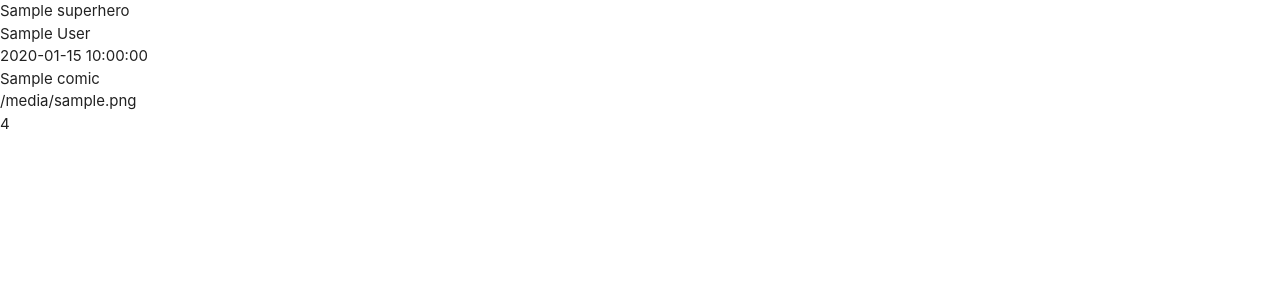
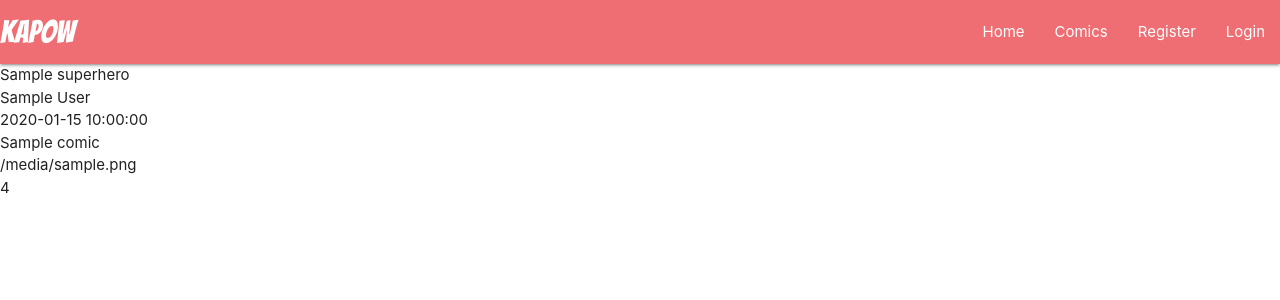
Before and after one commit to dsteyn44/comic_craze_MS3, a Flask app: page / in a window 1280 px wide. Shown: the top 300 px of the page. Run offline with Flask 2, Linux system fonts and the light colour scheme; a database or web service that is not in the repository returns one stand-in record (values such as "Sample title"); some libraries are stand-ins or nearby versions.

Commit message:
Create materialize Navbar & Sidebar. Import Google font banger

```diff
--- a/app.py
+++ b/app.py
@@ -21,7 +21,7 @@ mongo = PyMongo(app)
 @app.route("/get_comics")
 def get_comics():
     comics = mongo.db.comics.find()
-    return render_template("comic.html", comics=comics)
+    return render_template("comics.html", comics=comics)
 
 
 if __name__ == "__main__":
--- a/static/css/style.css
+++ b/static/css/style.css
@@ -1,50 +1,5 @@
+@import url('https://fonts.googleapis.com/css2?family=Bangers&family=Roboto&display=swap');
 
-nav ul a,
-nav .brand-logo {
-  color: #444;
+.logo-text {
+    font-family: 'Bangers', cursive;
 }
-
-p {
-  line-height: 2rem;
-}
-
-.sidenav-trigger {
-  color: #26a69a;
-}
-
-.parallax-container {
-  min-height: 380px;
-  line-height: 0;
-  height: auto;
-  color: rgba(255,255,255,.9);
-}
-  .parallax-container .section {
-    width: 100%;
-  }
-
-@media only screen and (max-width : 992px) {
-  .parallax-container .section {
-    position: absolute;
-    top: 40%;
-  }
-  #index-banner .section {
-    top: 10%;
-  }
-}
-
-@media only screen and (max-width : 600px) {
-  #index-banner .section {
-    top: 0;
-  }
-}
-
-.icon-block {
-  padding: 0 15px;
-}
-.icon-block .material-icons {
-  font-size: inherit;
-}
-
-footer.page-footer {
-  margin: 0;
-}
--- a/static/js/script.js
+++ b/static/js/script.js
@@ -0,0 +1,3 @@
+$(document).ready(function(){
+    $('.sidenav').sidenav();
+  });
--- a/templates/base.html
+++ b/templates/base.html
@@ -1,26 +1,49 @@
 <!DOCTYPE html>
 <html lang="en">
+
 <head>
   <meta charset="UTF-8">
   <meta http-equiv="X-UA-Compatible" content="IE=edge">
   <meta name="viewport" content="width=device-width, initial-scale=1.0">
   <link rel="stylesheet" href="https://cdnjs.cloudflare.com/ajax/libs/materialize/1.0.0/css/materialize.min.css">
-    <link href="https://fonts.googleapis.com/css2?family=Material+Icons"
-      rel="stylesheet">
-    <link rel="stylesheet" href="{{ url_for('static', filename='css/style.css') }}" type="text/css">  <link rel="stylesheet" href="https://cdnjs.cloudflare.com/ajax/libs/font-awesome/5.15.3/css/all.min.css">
+  <link href="https://fonts.googleapis.com/css2?family=Material+Icons" rel="stylesheet">
+  <link rel="stylesheet" href="{{ url_for('static', filename='css/style.css') }}" type="text/css">
+  <link rel="stylesheet" href="https://cdnjs.cloudflare.com/ajax/libs/font-awesome/5.15.3/css/all.min.css">
   {% block styles %}
   {% endblock %}
   <title>Kapow Comic Collection</title>
 </head>
+
 <body>
   <!--Navbar from materialize-->
-
+  <nav>
+    <div class="nav-wrapper nav-extended">
+      <a href="#!" class="brand-logo logo-text">Kapow</a>
+      <a href="#" data-target="mobile-demo" class="sidenav-trigger"><i class="material-icons">menu</i></a>
+      <ul class="right hide-on-med-and-down">
+        <li><a href="#">Home</a></li>
+        <li><a href="#">Comics</a></li>
+        <li><a href="#">Register</a></li>
+        <li><a href="#">Login</a></li>
+      </ul>
+    </div>
+  </nav>
+  <!--Side bar from materialize-->
+  <ul class="sidenav" id="mobile-demo">
+    <li><h4 class="logo-text">Kapow</h4></li>
+    <li><a href="#">Home</a></li>
+    <li><a href="#">Comics</a></li>
+    <li><a href="#">Register</a></li>
+    <li><a href="#">Login</a></li>
+  </ul>
   {% block content %}
   {% endblock %}
-    <script src="https://code.jquery.com/jquery-3.6.0.min.js" integrity="sha256-/xUj+3OJU5yExlq6GSYGSHk7tPXikynS7ogEvDej/m4=" crossorigin="anonymous"></script>
+  <script src="https://code.jquery.com/jquery-3.6.0.min.js"
+    integrity="sha256-/xUj+3OJU5yExlq6GSYGSHk7tPXikynS7ogEvDej/m4=" crossorigin="anonymous"></script>
   <script src="https://cdnjs.cloudflare.com/ajax/libs/materialize/1.0.0/js/materialize.min.js"></script>
   <script src="{{ url_for('static', filename='js/script.js') }}"></script>
   {% block scripts %}
   {% endblock %}
 </body>
+
 </html>
```
Also changed, not shown: templates/comics.html (renamed from templates/comic.html). Lines whose indentation alone changed are shown as unchanged.
